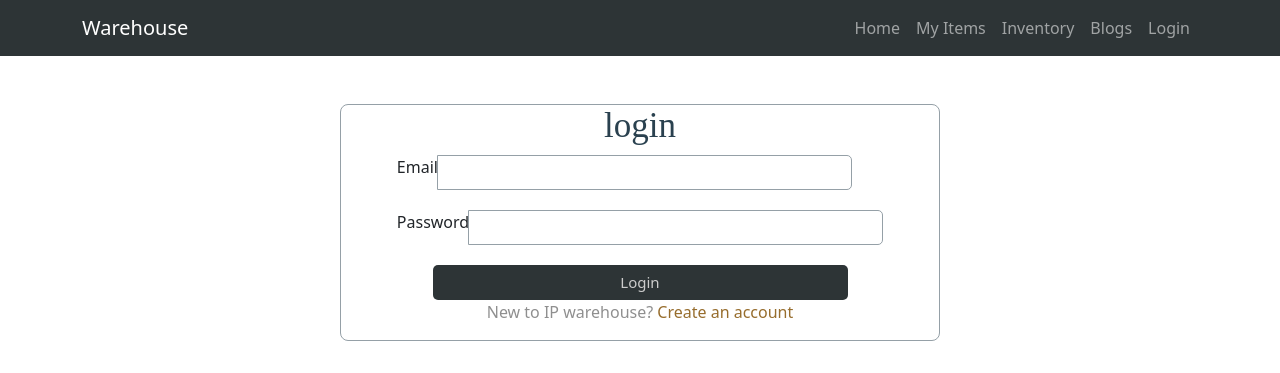
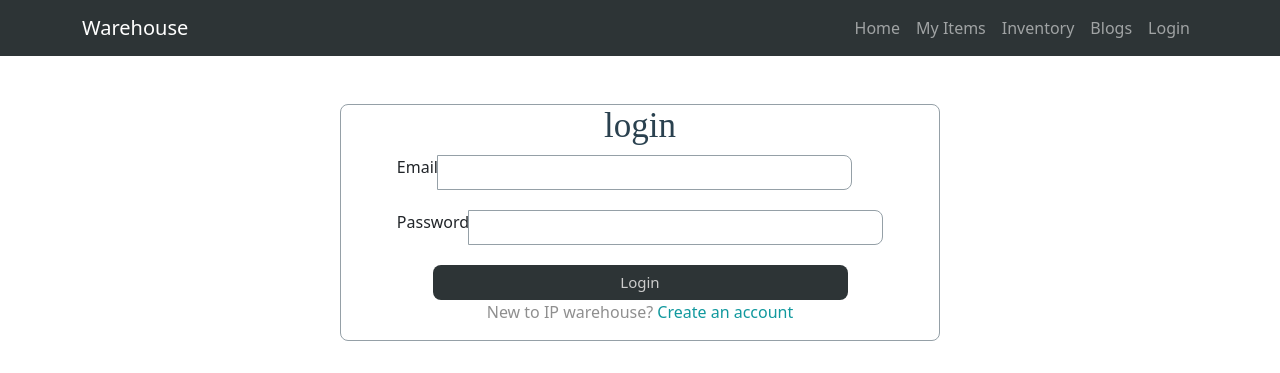
Before and after one commit to nosianuri/warehouse-management-client, a React (Create React App) app: page /login in a window 1280 px wide. Shown: the top 373 px of the page. Built offline with nearby package versions, Linux system fonts and the light colour scheme.

Commit message:
implemented login page

```diff
--- a/package.json
+++ b/package.json
@@ -11,6 +11,7 @@
     "react": "^18.1.0",
     "react-bootstrap": "^2.3.1",
     "react-dom": "^18.1.0",
+    "react-firebase-hooks": "^5.0.3",
     "react-router-dom": "^6.3.0",
     "react-scripts": "5.0.1",
     "web-vitals": "^2.1.4"
--- a/src/pages/Cart/Cart.js
+++ b/src/pages/Cart/Cart.js
@@ -10,16 +10,14 @@ const Cart = (props) => {
     for(const item of cart){
         quantity = quantity + item.quantity;
         total = total + item.price * item.quantity;
-
     }
 
-    const grandTotal = total ;
+
     return (
         <div className='cart'>
             <h4>Order Summary</h4>
             <p>Selected Items: {quantity}</p>
             <p>Total price: ${total}</p>
-            <h5>Grand Total: {grandTotal.toFixed(2)}</h5>
             {props.children}
         </div>
     );
--- a/src/pages/Home/Banner/Banner.css
+++ b/src/pages/Home/Banner/Banner.css
@@ -3,11 +3,13 @@
 .container-fluid {
   padding-left: 8%;
   padding-bottom: 8%;
+
 }
 
 #title {
   text-align: left;
   padding-left: 9%;
+  position: relative;
 }
 
 .colored {
--- a/src/pages/Home/Banner/Banner.js
+++ b/src/pages/Home/Banner/Banner.js
@@ -6,7 +6,7 @@ const Banner = () => {
     return (
         <div className="row container-fluid colored " id="title" >
 
-            <div className="col-lg-6 mt-5">
+            <div className="col-lg-6 col-sm-12 mt-5">
                 <h1 className="big-heading">THE AWESOME NEW APPLE iPhone 13 PRO MAX</h1>
                 <p>Only $399 SIM Free, Or with 50GB for $23.99 a month</p>
                 <button type="button" className="btn btn-dark download-button mt-5"><i className="fa-brands fa-apple"></i>Check Info</button>
@@ -14,7 +14,7 @@ const Banner = () => {
             </div>
 
 
-            <div className="col-lg-6">
+            <div className="col-lg-6 col-sm-12 iphone">
                 <img height={400} className="title-image" src={iphone} alt="iphone-mockup" />
             </div>
         </div>
--- a/src/pages/Home/HomeInventory/HomeInventory.js
+++ b/src/pages/Home/HomeInventory/HomeInventory.js
@@ -46,7 +46,7 @@ const HomeInventory = () => {
     }
     return (
         <div>
-            <h1 className='itemDetails-title mt-5'>OUR TOP PICKS</h1>
+            <h1 className='itemDetails-title mt-5'>OUR TOP PICKS: {cart.length}</h1>
             <div className='container mb-3'>
                 <div className='row'>
 
--- a/src/pages/Login/Login.css
+++ b/src/pages/Login/Login.css
@@ -20,7 +20,7 @@
 }
 
 .input-group label {
-    display: block;
+
 }
 
 .input-group input{
@@ -28,7 +28,7 @@
     height: 35px;
     border: 1px solid #95A0A7;
     box-sizing: border-box;
-    border-radius: 5px;
+    border-radius: 8px;
     font-size: 14px;
 
 }
@@ -38,17 +38,17 @@
     height: 35px;
     color: #ccc;
     background-color: #2d3436;
-    border-radius: 5px;
+    border-radius: 8px;
     border: none;
     font-size: 15px;
     cursor: pointer;
 }
 
 .form-submit:hover{
-    background-color: #976d2d;
+    background-color: #11999e;
 }
 
 .form-link{
-    color: #976d2d;
+    color: #11999e;
     text-decoration: none;
 }
--- a/src/pages/Login/Login.js
+++ b/src/pages/Login/Login.js
@@ -1,23 +1,54 @@
-import React from 'react';
-import { Link } from 'react-router-dom';
+import React, { useState } from 'react';
+import { useSignInWithEmailAndPassword } from 'react-firebase-hooks/auth';
+import { Link, useNavigate } from 'react-router-dom';
+import auth from '../../firebase.init';
 import './Login.css';
 
 const Login = () => {
+        const [email, setEmail] = useState('');
+        const [password, setPassword] = useState('');
+        const [
+            signInWithEmailAndPassword,
+            user,
+            loading,
+            error,
+          ] = useSignInWithEmailAndPassword(auth);
+          const navigate = useNavigate();
+
+        const handleEmailBlur = event =>{
+            setEmail(event.target.value);
+        }
+
+        const handlePasswordBlur = event =>{
+            setPassword(event.target.value);
+        }
+
+        if(user){
+            navigate('/myitem');
+        }
+
+        const handleUserSignIn = event =>{
+            event.preventDefault();
+            signInWithEmailAndPassword(email, password);
+        }
+
     return (
         <div className='form-container mt-5'>
             <div>
             <h2 className='form-title'>login</h2>
-                <form>
+                <form onSubmit={handleUserSignIn}>
                     <div className='input-group'>
                         <label htmlFor="email">Email</label>
-                        <input type="email" name="email" id="" required/>
+                        <input onBlur={handleEmailBlur} type="email" name="email" id="" required/>
                     </div>
                     <div className='input-group'>
                         <label htmlFor="password">Password</label>
-                        <input type="password" name='password' id="" required/>
+                        <input onBlur={handlePasswordBlur} type="password" name='password' id="" required/>
                     </div>
-
-
+                    <p style={{color: 'red'}}>{error?.message}</p>
+                    {
+                        loading && <p>Loading...</p>
+                    }
                     <input className='form-submit' type="submit" value="Login" />
                 </form>
                 <p>
--- a/src/pages/SignUp/SignUp.js
+++ b/src/pages/SignUp/SignUp.js
@@ -1,11 +1,17 @@
 import React, { useState } from 'react';
-import { Link } from 'react-router-dom';
+import { Link, useNavigate } from 'react-router-dom';
+import { useCreateUserWithEmailAndPassword } from 'react-firebase-hooks/auth';
+import auth from '../../firebase.init';
 
 const SignUp = () => {
     const [email, setEmail] = useState('');
     const [password, setPassword] = useState('');
     const [confirmPassword, setConfirmPassword] = useState('');
     const [error, setError] = useState('');
+    const navigate = useNavigate();
+
+
+    const [createUserWithEmailAndPassword, user] = useCreateUserWithEmailAndPassword(auth);
 
     const handleEmailBlur = event =>{
         setEmail(event.target.value);
@@ -19,12 +25,22 @@ const SignUp = () => {
         setConfirmPassword(event.target.value);
     }
 
+    if(user){
+        navigate('/myitem');
+    }
+
     const handleCreateUser = event =>{
         event.preventDefault();
         if(password !== confirmPassword){
             setError('Your password did not match')
             return;
         }
+        if(password.length < 6){
+            setError('Password must be 6 characters or longer')
+            return;
+        }
+
+        createUserWithEmailAndPassword(email, password);
     }
 
     return (
```
Also changed, not shown: 1 other file (tests, documents, lock files or other folders).
